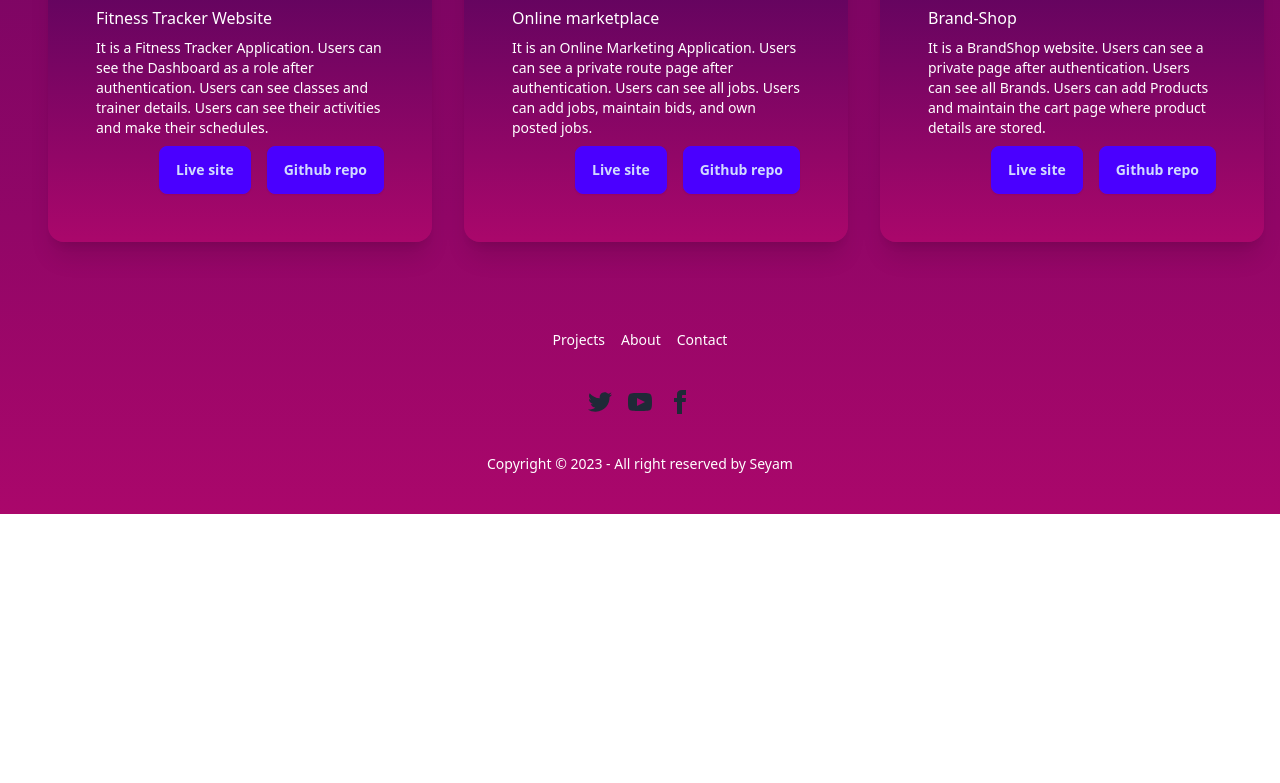
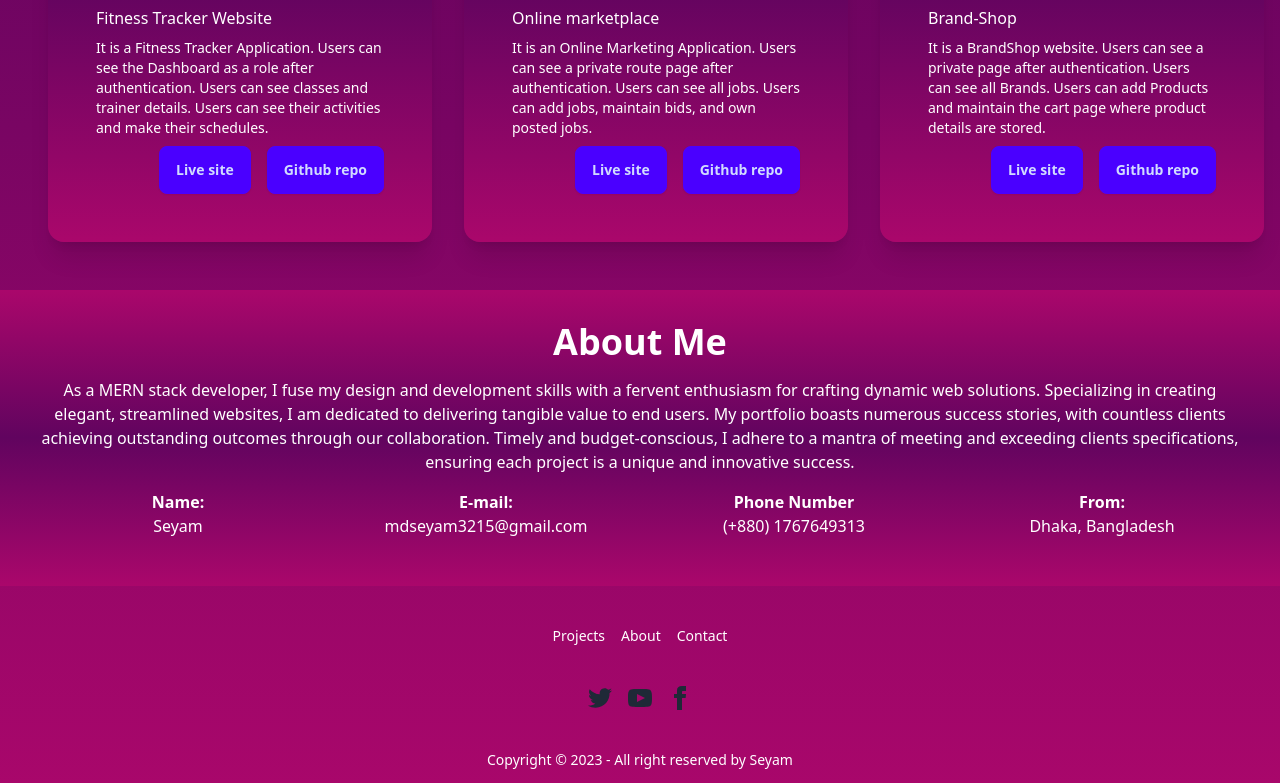
Before and after one commit to seyam14/Portfolio, a React (Vite) app: page / in a window 1280 px wide. Shown: the part 1232-2015 px from the top of the page. Before the commit the page ends 1746 px from the top, so only its background shows below. Built offline with nearby package versions, Linux system fonts and the light colour scheme.

Commit message:
About session

```diff
--- /dev/null
+++ b/src/Component/AboutMe/AboutMe.jsx
@@ -0,0 +1,32 @@
+
+
+const AboutMe = () => {
+  return (
+    <section id="about" className="bg-gradient-to-b from-[#AA076B] to-[#AA076B] via-[#61045F] p-4 md:p-8 text-white text-center">
+      <h3 className="text-2xl md:text-3xl lg:text-4xl font-bold mb-4 ">About Me</h3>
+      <p className=" mb-4 ">
+      As a MERN stack developer, I fuse my design and development skills with a fervent enthusiasm for crafting dynamic web solutions. Specializing in creating elegant, streamlined websites, I am dedicated to delivering tangible value to end users. My portfolio boasts numerous success stories, with countless clients achieving outstanding outcomes through our collaboration. Timely and budget-conscious, I adhere to a mantra of meeting and exceeding clients specifications, ensuring each project is a unique and innovative success.
+      </p>
+      <div className="grid grid-cols-1 md:grid-cols-2 lg:grid-cols-4 gap-4">
+        <div className="mb-4">
+          <h4 className="font-semibold">Name:</h4>
+          <p>Seyam</p>
+        </div>
+        <div className="mb-4">
+          <h4 className="font-semibold">E-mail:</h4>
+          <p>mdseyam3215@gmail.com</p>
+        </div>
+        <div className="mb-4">
+          <h4 className="font-semibold">Phone Number</h4>
+          <p>(+880) 1767649313</p>
+        </div>
+        <div className="mb-4">
+          <h4 className="font-semibold">From:</h4>
+          <p>Dhaka, Bangladesh</p>
+        </div>
+      </div>
+    </section>
+  );
+};
+
+export default AboutMe;
--- a/src/Component/Home/Home.jsx
+++ b/src/Component/Home/Home.jsx
@@ -1,3 +1,4 @@
+import AboutMe from "../AboutMe/AboutMe";
 import Banner from "../Banner/Banner";
 import MySkillsSection from "../MySkillsSection/MySkillsSection";
 import Projects from "../Projects/Projects";
@@ -10,6 +11,7 @@ const Home = () => {
             <Banner></Banner>
             <MySkillsSection></MySkillsSection>
             <Projects></Projects>
+            <AboutMe></AboutMe>
             <Resume></Resume>
         </div>
     );
```
